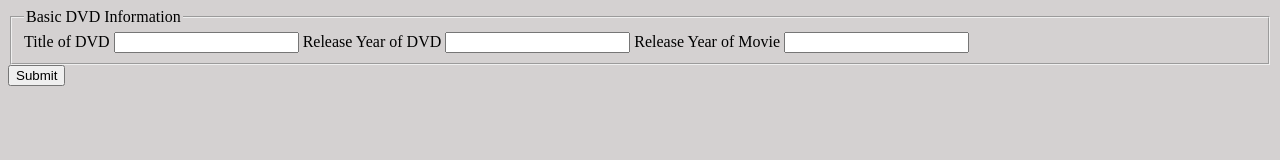
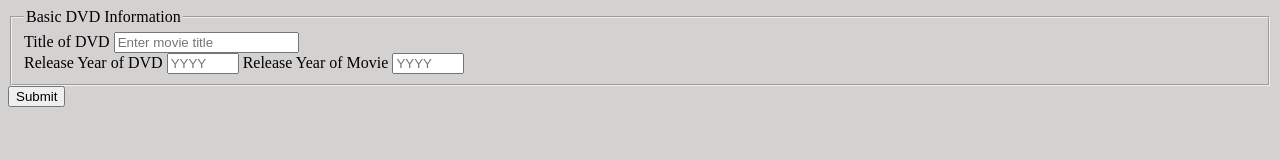
Before and after one commit to jripke74/dvddd, a website: page index.html in a window 1280 px wide. Drawn offline with Linux system fonts and the light colour scheme.

Commit message:
add input atributes

```diff
--- a/index.html
+++ b/index.html
@@ -21,11 +21,11 @@
     <fieldset>
       <legend>Basic DVD Information</legend>
       <label for="title">Title of DVD</label>
-      <input type="text" id="title" name="title" required />
+      <input type="text" id="title" name="title" placeholder="Enter movie title" required /><br />
       <label for="release-year-dvd">Release Year of DVD</label>
-      <input type="number" id="release-year-dvd" name="releaseyeardvd" />
+      <input type="number" id="release-year-dvd" name="releaseyeardvd" min="1900" max="2045" placeholder="YYYY" step="1" />
       <label for="release-year-movie">Release Year of Movie</label>
-      <input type="number" id="release-year-dvd" name="releaseyearmovie" />
+      <input type="number" id="release-year-dvd" name="releaseyearmovie" min="1900" max="2045" placeholder="YYYY" step="1" />
     </fieldset>
     <button type="submit">Submit</button>
   </form>
```
